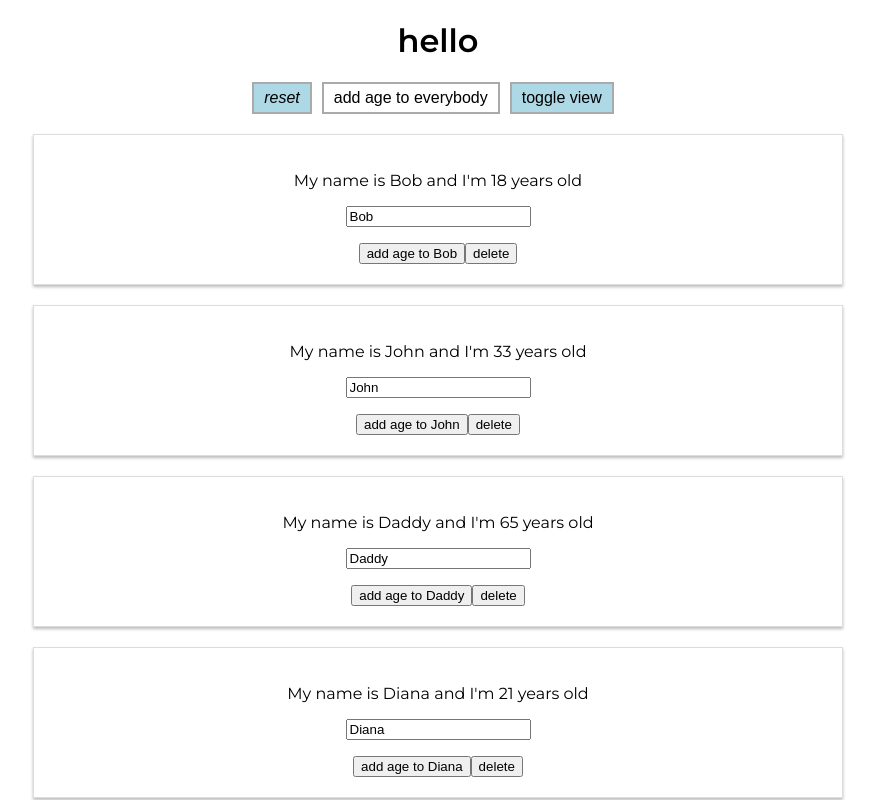
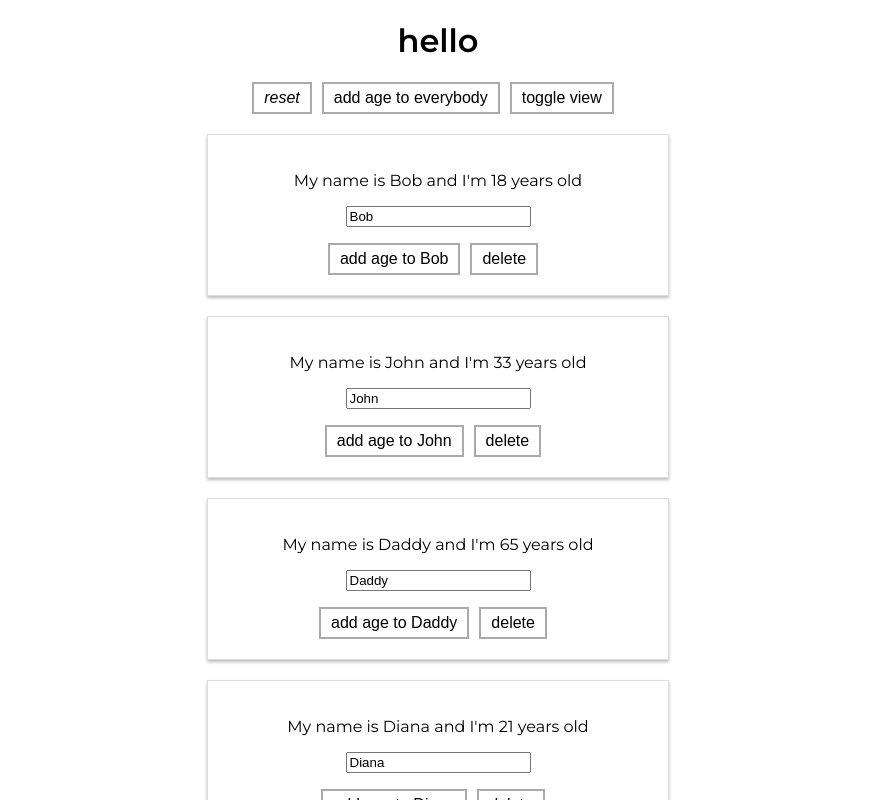
Before and after one commit to artem-bayandin/udemy-react, a React (Create React App) app in the folder udemy-react-guide/: page / in a window 1280 px wide. Both pictures are taken after a click on the button "toggle view". Shown: the top 800 px of the page, without its empty margins (202-1077 px from the left). Built offline with nearby package versions, Linux system fonts and the light colour scheme.

Commit message:
standard css styles

```diff
--- a/udemy-react-guide/src/App.css
+++ b/udemy-react-guide/src/App.css
@@ -1,3 +1,22 @@
 .App {
   text-align: center;
 }
+
+button {
+    background-color: white;
+    border: 2px solid #aaa;
+    padding: 5px 10px;
+    font-size: 16px;
+    margin-right: 10px;
+}
+
+button:hover {
+    background-color: lightgreen;
+    color: black;
+    cursor: pointer;
+}
+
+.add-age-btn:hover {
+    background-color: lightyellow;
+    color: darkblue;
+}
--- a/udemy-react-guide/src/App.js
+++ b/udemy-react-guide/src/App.js
@@ -1,28 +1,6 @@
 import React, { useState } from 'react'
 import './App.css'
 import Person from './Person/Person'
-// import Radium, { StyleRoot } from 'radium'
-import styled from 'styled-components'
-
-const StyledButton = styled.button`
-background-color: ${props => props.alt && props.alt == 'true' ? 'lightblue' : 'white'};
-border: 2px solid #aaa;
-padding: 5px 10px;
-font-size: 16px;
-margin-right: 10px;
-
-&:hover {
-    background-color: lightgreen;
-    color: black;
-}
-`
-
-const StyledAddAgeToEverybodyButton = styled(StyledButton)`
-&:hover {
-    background-color: lightyellow;
-    color: darkblue;
-}
-`
 
 const App = props => {
     const initialState = {
@@ -65,18 +43,6 @@ const App = props => {
 
     const [viewPeople, setViewPeople] = useState(false)
 
-    // const buttonStyle = {
-    //     backgroundColor: 'white',
-    //     border: '2px solid #aaa',
-    //     padding: '5px 10px',
-    //     fontSize: '16px',
-    //     marginRight: '10px',
-    //     ':hover': {
-    //         backgroundColor: 'lightgreen',
-    //         color: 'black'
-    //     }
-    // }
-
     const resetBtnStyles = [];
     if (peopleState.people.length > 3) {
         resetBtnStyles.push('combined-italic')
@@ -88,69 +54,23 @@ const App = props => {
         resetBtnStyles.push('combined-red')
     }
 
-    // let addAgeToEverybodyStyle = { ...buttonStyle }
-    // if (viewPeople) {
-    //     addAgeToEverybodyStyle[':hover'] = {
-    //         backgroundColor: 'lightyellow',
-    //         color: 'darkblue'
-    //     }
-    // }
-
     return (
-        // <StyleRoot>
-        //     <div className="App">
-        //         <h1>hello</h1>
-        //         <button
-        //             key="resetBtn"
-        //             onClick={() => setPeople(initialState)}
-        //             style={buttonStyle}
-        //             className={resetBtnStyles.join(' ')}
-        //         >reset</button>
-        //         <button
-        //             key="addAgeToEverybodyBtn"
-        //             onClick={addAgeToAll}
-        //             style={addAgeToEverybodyStyle}
-        //         >add age to everybody</button>
-        //         <button
-        //             key="togglePeople"
-        //             onClick={() => setViewPeople(prevState => !prevState)}
-        //             style={buttonStyle}
-        //         >toggle view</button>
-        //         {
-        //             viewPeople &&
-        //             peopleState.people.map(item =>
-        //                 <Person
-        //                     key={item.id}
-        //                     id={item.id}
-        //                     name={item.name}
-        //                     age={item.age}
-        //                     makeOlder={(ev) => makeOneOlderHandler(ev, item.id)}
-        //                     nameChanged={(ev) => nameChangedHandler(ev, item.id)}
-        //                     click={() => deletePersonById(item.id)}
-        //                 />)
-        //         }
-        //     </div>
-        // </StyleRoot>
         <div className="App">
             <h1>hello</h1>
-            <StyledButton
+            <button
                 key="resetBtn"
-                alt={viewPeople.toString()}
                 onClick={() => setPeople(initialState)}
-                //style={buttonStyle}
                 className={resetBtnStyles.join(' ')}
-            >reset</StyledButton>
-            <StyledAddAgeToEverybodyButton
+            >reset</button>
+            <button
                 key="addAgeToEverybodyBtn"
                 onClick={addAgeToAll}
-                // style={addAgeToEverybodyStyle}
-            >add age to everybody</StyledAddAgeToEverybodyButton>
-            <StyledButton
+                className='add-age-btn'
+            >add age to everybody</button>
+            <button
                 key="togglePeople"
-                alt={viewPeople.toString()}
                 onClick={() => setViewPeople(prevState => !prevState)}
-                //style={buttonStyle}
-            >toggle view</StyledButton>
+            >toggle view</button>
             {
                 viewPeople &&
                 peopleState.people.map(item =>
@@ -168,5 +88,4 @@ const App = props => {
     )
 }
 
-// export default Radium(App)
 export default App
--- a/udemy-react-guide/src/Person/Person.css
+++ b/udemy-react-guide/src/Person/Person.css
@@ -1,13 +1,23 @@
-.Person {
+.person {
     width: 60%;
     margin: 20px auto;
     border: 1px solid #ddd;
     box-shadow: 0 2px 3px #bbb;
     padding: 20px;
     text-align: center;
+
+    @media (min-width: 500px): {
+        width: 420px
+    }
 }
 
-.Person button {
+@media (min-width: 500px) {
+    .person {
+        width: 420px;
+    }
+}
+
+.person button {
     margin-right: 10px;
 }
 
--- a/udemy-react-guide/src/Person/Person.js
+++ b/udemy-react-guide/src/Person/Person.js
@@ -1,20 +1,5 @@
 import React from 'react'
-// import Radium from 'radium'
 import './Person.css'
-import styled from 'styled-components'
-
-const StyledDiv = styled.div`
-    width: 60%;
-    margin: 20px auto;
-    border: 1px solid #ddd;
-    box-shadow: 0 2px 3px #bbb;
-    padding: 20px;
-    text-align: center;
-
-    @media (min-width: 500px): {
-        width: 420px
-    }
-`
 
 const person = (props) => {
     const addAgeClickHandler = (ev) => {
@@ -22,21 +7,8 @@ const person = (props) => {
         props.makeOlder(ev)
     }
 
-    const style = {
-        '@media (min-width: 500px)': {
-            width: '420px'
-        }
-    }
-
-    // const style = {
-    //     '@media (min-width: 500px)': {
-    //         width: '420px'
-    //     }
-    // }
-
     return (
-        // <div className="Person" style={style}>
-        <StyledDiv>
+        <div className="person">
             <p>My name is {props.name} and I'm {props.age} years old</p>
             <p>{props.children}</p>
             <p>
@@ -46,10 +18,8 @@ const person = (props) => {
                 <button onClick={(ev) => addAgeClickHandler(ev)}>add age to {props.name}</button>
                 <button onClick={props.click}>delete</button>
             </div>
-        </StyledDiv>
-        // </div>
+        </div>
     )
 }
 
-// export default Radium(person)
 export default person
```
